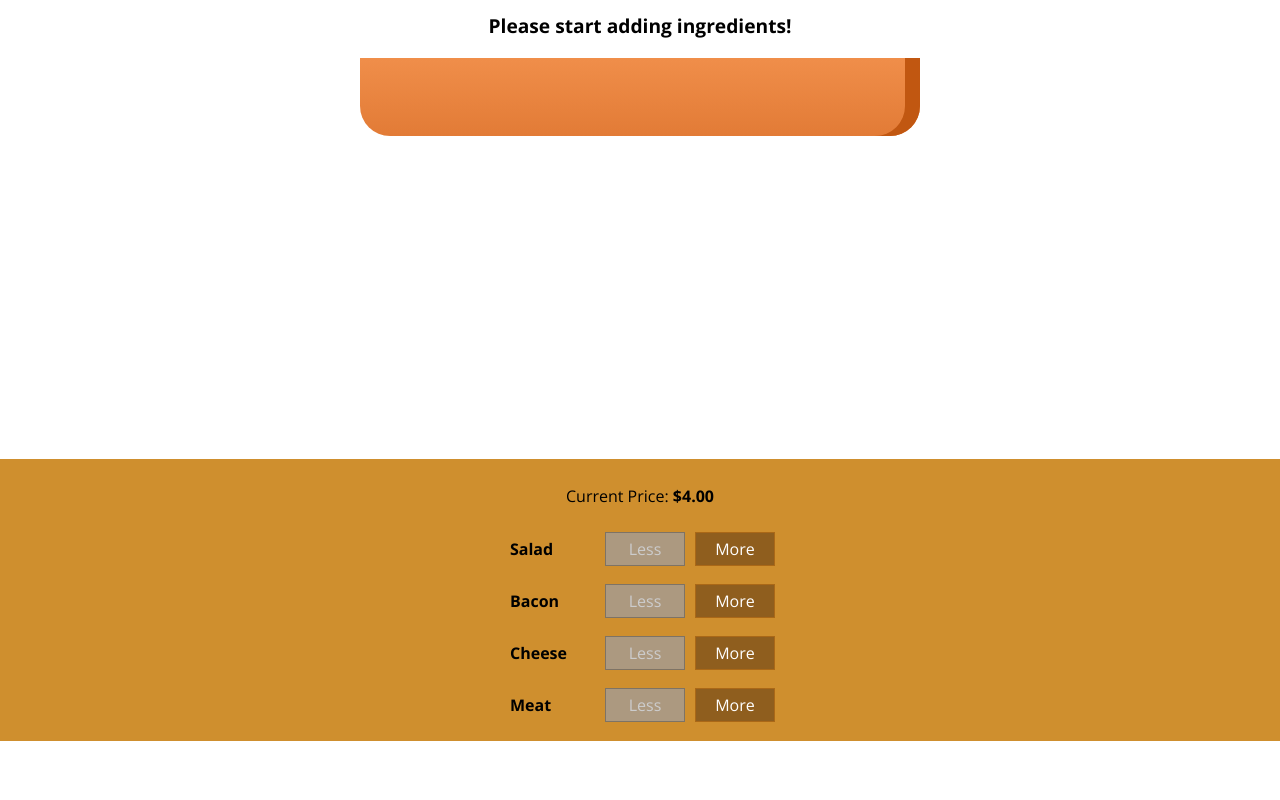
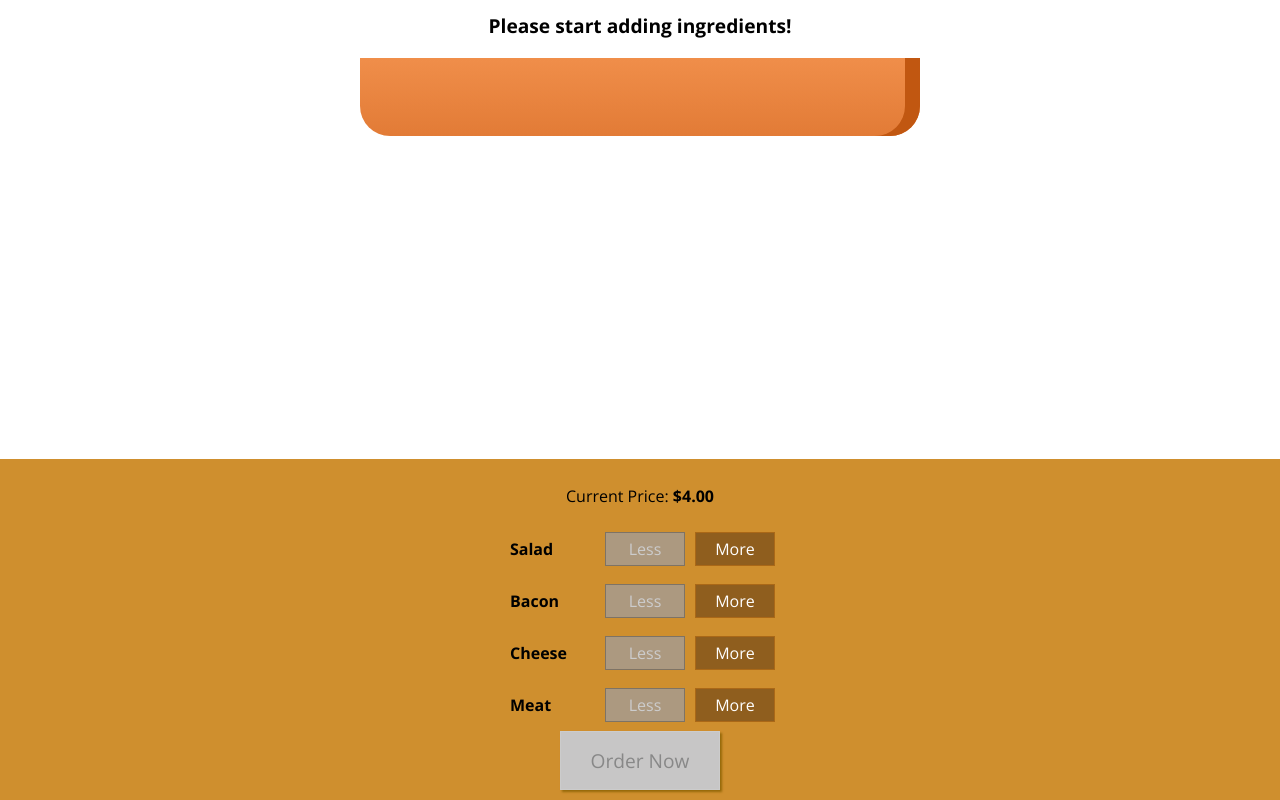
Before and after one commit to abequinonez/react-burger-builder, a React app: page / in a window 1280 px wide. Shown: the part 179-979 px from the top of the page. Before the commit the page ends 920 px from the top, so only its background shows below. Built offline with nearby package versions, Linux system fonts and the light colour scheme.

Commit message:
feat: Add order button

```diff
--- a/src/components/Burger/BuildControls/BuildControls.css
+++ b/src/components/Burger/BuildControls/BuildControls.css
@@ -8,3 +8,45 @@
   margin: auto;
   padding: 10px 0;
 }
+
+.OrderButton {
+  background-color: #dad735;
+  outline: none;
+  cursor: pointer;
+  border: 1px solid #966909;
+  color: #966909;
+  font-family: inherit;
+  font-size: 1.2em;
+  padding: 15px 30px;
+  box-shadow: 2px 2px 2px #966909;
+}
+
+.OrderButton:hover,
+.OrderButton:active {
+  background-color: #a0db41;
+  border: 1px solid #966909;
+  color: #966909;
+}
+
+.OrderButton:disabled {
+  background-color: #c7c6c6;
+  cursor: not-allowed;
+  border: 1px solid #ccc;
+  color: #888888;
+}
+
+.OrderButton:not(:disabled) {
+  animation: enable 0.3s linear;
+}
+
+@keyframes enable {
+  0% {
+    transform: scale(1);
+  }
+  60% {
+    transform: scale(1.1);
+  }
+  100% {
+    transform: scale(1);
+  }
+}
--- a/src/components/Burger/BuildControls/BuildControls.js
+++ b/src/components/Burger/BuildControls/BuildControls.js
@@ -24,6 +24,9 @@ const buildControls = props => (
         isDisabled={props.disabledStatus[ctrl.type]}
       />
     ))}
+    <button className={classes.OrderButton} disabled={!props.isPurchasable}>
+      Order Now
+    </button>
   </div>
 );
 
--- a/src/containers/BurgerBuilder/BurgerBuilder.js
+++ b/src/containers/BurgerBuilder/BurgerBuilder.js
@@ -20,8 +20,24 @@ class BurgerBuilder extends Component {
         cheese: 0,
         meat: 0
       },
-      totalPrice: 4
+      totalPrice: 4,
+      isPurchasable: false
     };
+  }
+
+  /*
+  Set the isPurchasable state property to either true or false, depending on
+  whether or not any of the ingredients in the ingredients state property have
+  a value greater than 0. The value of isPurchasable will determine whether or
+  not the order button should be disabled.
+  */
+  updatePurchaseState() {
+    for (const ingKey in this.state.ingredients) {
+      if (this.state.ingredients[ingKey] > 0) {
+        return this.setState({ isPurchasable: true });
+      }
+    }
+    this.setState({ isPurchasable: false });
   }
 
   addIngredientHandler = type => {
@@ -46,10 +62,13 @@ class BurgerBuilder extends Component {
     const newTotalPrice = oldTotalPrice + addedPrice;
 
     // Update the state with the new values
-    this.setState({
-      ingredients: updatedIngredients,
-      totalPrice: newTotalPrice
-    });
+    this.setState(
+      {
+        ingredients: updatedIngredients,
+        totalPrice: newTotalPrice
+      },
+      this.updatePurchaseState
+    );
   };
 
   removeIngredientHandler = type => {
@@ -77,10 +96,13 @@ class BurgerBuilder extends Component {
       const newTotalPrice = oldTotalPrice - deductedPrice;
 
       // Update the state with the new values
-      this.setState({
-        ingredients: updatedIngredients,
-        totalPrice: newTotalPrice
-      });
+      this.setState(
+        {
+          ingredients: updatedIngredients,
+          totalPrice: newTotalPrice
+        },
+        this.updatePurchaseState
+      );
     }
   };
 
@@ -105,6 +127,7 @@ class BurgerBuilder extends Component {
           addIngredient={this.addIngredientHandler}
           removeIngredient={this.removeIngredientHandler}
           disabledStatus={disabledStatus}
+          isPurchasable={this.state.isPurchasable}
           price={this.state.totalPrice}
         />
       </Fragment>
```
